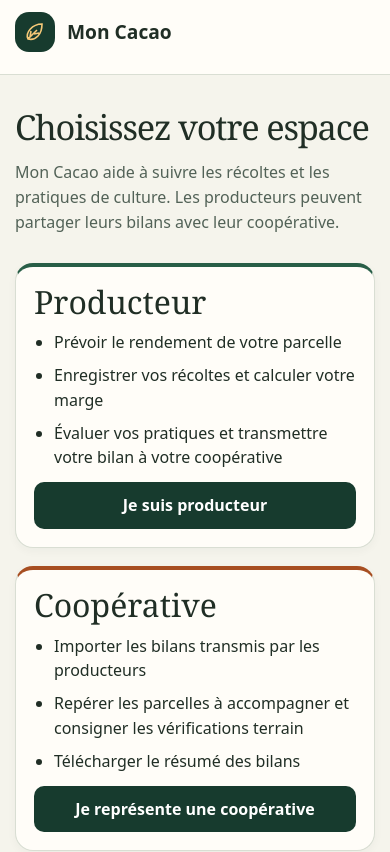
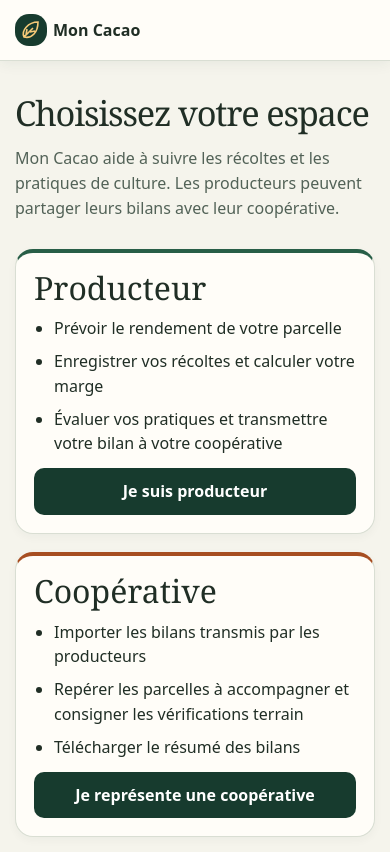
Before and after one commit to patrickeudess/MoncacaoIA, a plain HTML site: page docs/index.html in a window 390 px wide. Shown: the top 852 px of the page. Drawn offline with Linux system fonts and the light colour scheme.

Commit message:
Adapter Mon Cacao à une interface d’application web

```diff
--- a/docs/index.html
+++ b/docs/index.html
@@ -18,12 +18,16 @@
 .coop-section-title{margin:24px 0 0;font-size:1.25rem}.coop-actions-panel{margin-bottom:18px}.coop-action-cards{grid-template-columns:repeat(auto-fit,minmax(min(100%,185px),1fr));margin:14px 0 0}.coop-action{font:inherit;text-align:left;cursor:pointer;color:var(--ink);border-left:4px solid var(--green)}.coop-action:hover{background:var(--mint)}.coop-action:disabled{cursor:default;opacity:.75}.coop-action small{display:block;margin-top:8px}.coop-action[data-action="visit"]{border-left-color:#a53633}.coop-action[data-action="plan"]{border-left-color:#a45615}
 .home-actions{grid-template-columns:repeat(auto-fit,minmax(min(100%,220px),1fr));gap:14px}.home-action{display:flex;flex-direction:column;gap:8px;text-decoration:none;font:inherit;text-align:left;color:var(--ink);cursor:pointer;border-top:4px solid var(--green);min-height:118px}.home-action:disabled{opacity:.75;cursor:default}.home-action:not(:disabled):hover{background:var(--mint);border-color:var(--green)}.home-action strong{font-weight:750}.home-action small{color:var(--muted)}.home-action:focus-visible,[tabindex="-1"]:focus-visible{outline:3px solid #a45615;outline-offset:3px}
 .share-choice{display:flex;align-items:flex-start;gap:10px}.share-choice input{flex:none;width:22px;min-height:22px;margin:2px 0 0}
+
+.top{position:sticky;top:0;z-index:10;box-shadow:0 2px 14px #173b2e12}.top .wrap{gap:clamp(8px,2vw,16px)}.brand{flex:none}.current-space{color:var(--forest);font-size:.85rem;font-weight:750;background:var(--mint);padding:5px 9px;border-radius:8px}.top .nav{margin-left:auto}.mobile-dock{display:none}.hero{padding-block:clamp(22px,4vw,40px)}[id]{scroll-margin-top:95px}
+@media(max-width:850px){.top .wrap{min-height:60px;flex-direction:row;align-items:center;flex-wrap:wrap;padding-block:8px;gap:6px}.top .nav a:not([data-scope="both"]){display:none}.top .nav a{padding-inline:5px;font-size:.8rem}.brand{font-size:1rem;gap:6px}.mark{width:32px;height:32px}.current-space{font-size:.72rem;padding:4px 6px}.mobile-dock:not([hidden]){display:flex;position:fixed;z-index:20;inset:auto 0 0;min-height:60px;padding:6px 6px calc(6px + env(safe-area-inset-bottom));gap:3px;background:var(--white);border-top:1px solid var(--line);box-shadow:0 -4px 16px #173b2e12}.mobile-dock a,.mobile-dock button{display:grid;place-items:center;flex:1;min-width:0;min-height:44px;padding:3px;border:0;border-radius:8px;text-align:center;background:transparent;color:var(--forest);text-decoration:none;font:700 clamp(.65rem,2.5vw,.85rem)/1.15 system-ui;cursor:pointer}.mobile-dock [aria-current]{background:var(--mint)}body.has-dock{padding-bottom:calc(64px + env(safe-area-inset-bottom))}}
 </style>
 </head>
 <body>
 <a class="skip" href="#contenu">Aller au contenu</a>
-<header class="top"><div class="wrap"><a class="brand" href="#espaces"><span class="mark" aria-hidden="true"><svg viewBox="0 0 24 24" fill="none" stroke="currentColor" stroke-width="1.6"><path d="M5 19C2 13 9 4 19 4c0 10-6 17-14 15Zm0 0 9-9m-7 7 1-6m3 3 5-1"/></svg></span>Mon Cacao</a>
+<header class="top"><div class="wrap"><a class="brand" href="#espaces"><span class="mark" aria-hidden="true"><svg viewBox="0 0 24 24" fill="none" stroke="currentColor" stroke-width="1.6"><path d="M5 19C2 13 9 4 19 4c0 10-6 17-14 15Zm0 0 9-9m-7 7 1-6m3 3 5-1"/></svg></span>Mon Cacao</a><span class="current-space" id="current-space" hidden></span>
 <nav class="nav" aria-label="Navigation principale"><a href="#espaces" data-scope="both">Changer d’espace</a><a href="#accueil" data-scope="producer">Producteur</a><a href="#depenses" data-scope="producer">Mes dépenses</a><a href="#recoltes" data-scope="producer">Récoltes</a><a href="#bilan" data-scope="producer">Mon bilan</a><a href="#prevision" data-scope="producer">Estimer ma récolte</a><a href="#durabilite" data-scope="producer">Mes pratiques</a><a href="#cooperative" data-scope="coop">Coopérative</a></nav></div></header>
+<nav class="mobile-dock" aria-label="Raccourcis de l’espace" hidden><a href="#accueil" data-dock="producer">Accueil</a><a href="#depenses" data-dock="producer">Dépenses</a><a href="#recoltes" data-dock="producer">Récoltes</a><a href="#bilan" data-dock="producer">Bilan</a><a href="#prevision" data-dock="producer">Prévision</a><button type="button" data-dock="coop" data-jump="coop-summary-title">Résumé</button><button type="button" data-dock="coop" data-jump="coop-receive-title">Bilans</button><button type="button" data-dock="coop" data-jump="coop-production-title">Production</button><button type="button" data-dock="coop" data-jump="coop-actions-title">Suivi</button></nav>
 <main class="wrap" id="contenu" tabindex="-1">
 <aside id="producer-example" class="panel" style="margin-bottom:16px" hidden><p id="producer-example-label" style="margin:0 0 8px"></p><button class="button secondary" id="producer-example-toggle" type="button"></button></aside>
 <section id="espaces" data-page>
@@ -33,7 +37,7 @@
 <article class="panel role-card"><h2>Coopérative</h2><ul><li>Importer les bilans transmis par les producteurs</li><li>Repérer les parcelles à accompagner et consigner les vérifications terrain</li><li>Télécharger le résumé des bilans</li></ul><a class="button" href="#cooperative">Je représente une coopérative</a></article>
 </div></section>
 <section id="accueil" data-page hidden>
-<div class="hero"><div><span class="eyebrow">Carnet de parcelle</span><h1>Pilotez votre<br>culture du cacao.</h1><p>Retrouvez vos chiffres et choisissez votre prochaine action.</p></div>
+<div class="hero"><div><h1>Mon carnet</h1><p>Retrouvez vos chiffres et choisissez votre prochaine action.</p></div>
 <svg class="hero-art" viewBox="0 0 240 204" fill="none" stroke="currentColor" stroke-width="1.5" aria-hidden="true"><circle cx="120" cy="102" r="94" opacity=".24"/><ellipse cx="120" cy="102" rx="80" ry="93" transform="rotate(55 120 102)" opacity=".18"/><path d="M150 45c-36 1-89 30-97 73-6 32 17 48 45 43 43-8 79-59 75-95-1-15-10-21-23-21Z" fill="#315741"/><path d="M58 149c28-7 71-58 100-101M56 139c3-38 55-59 93-92M67 156c41-2 73-43 98-101M173 55c10-7 16-15 19-28M180 48c17 1 27-4 35-16-15-3-26 3-35 16ZM181 43c-14-8-19-18-17-30 12 5 20 16 17 30Z"/></svg>
 </div>
 <h2>Que voulez-vous faire ?</h2><div class="cards home-actions"><a class="card home-action" href="#depenses"><strong>Mes dépenses</strong><small>Noter ce que j’ai payé pour ma parcelle.</small></a><a class="card home-action" href="#prevision"><strong>Estimer ma récolte</strong></a><a class="card home-action" href="#recoltes"><strong>Noter ma récolte</strong><small>Enregistrer la quantité récoltée, le prix et les dépenses.</small></a><a class="card home-action" href="#bilan"><strong>Mon bilan</strong><small>Voir les ventes, les dépenses et le cacao à vendre.</small></a><a class="card home-action" href="#durabilite"><strong>Améliorer ma parcelle</strong><small>Faire mon bilan et obtenir des conseils.</small></a></div><h2>Mes derniers résultats</h2><div class="cards" aria-label="Dernier relevé et dernier bilan"><div class="card">Dernier rendement<strong class="metric" id="yield">À renseigner</strong></div><div class="card">Reste après dépenses<strong class="metric" id="margin">À renseigner</strong></div><div class="card">Dernière note de la parcelle<strong class="metric" id="latest-score">À renseigner</strong></div></div>
@@ -231,6 +235,16 @@ function route(moveFocus) {
   const active = pages.includes(target) ? target : "espaces";
   const scope = active === "espaces" ? "" : active === "cooperative" ? "coop" : "producer";
   find("#producer-example").hidden = scope !== "producer";
+  const spaceLabel = find("#current-space");
+  spaceLabel.hidden = !scope;
+  spaceLabel.textContent = scope === "producer" ? "Producteur" : "Coopérative";
+  find(".mobile-dock").hidden = !scope;
+  document.body.classList.toggle("has-dock", !!scope);
+  for (const shortcut of document.querySelectorAll("[data-dock]")) {
+    shortcut.hidden = shortcut.dataset.dock !== scope;
+    if (shortcut.hash === "#" + active) shortcut.setAttribute("aria-current", "page");
+    else shortcut.removeAttribute("aria-current");
+  }
   for (const page of document.querySelectorAll("[data-page]")) page.hidden = page.id !== active;
   for (const link of document.querySelectorAll(".nav a")) {
     link.hidden = !scope || (link.dataset.scope !== "both" && (active === "accueil" || active === "cooperative" || link.dataset.scope !== scope));
@@ -818,7 +832,7 @@ find("#coop-export").addEventListener("click", () => {
 if (!coopState.reports.length) find("#coop-demo").click();
 else renderCoop();
 
-for (const shortcut of document.querySelectorAll(".home-action[data-jump]")) {
+for (const shortcut of document.querySelectorAll("[data-jump]")) {
   shortcut.addEventListener("click", () => {
     const destination = document.getElementById(shortcut.dataset.jump);
     if (shortcut.hash && location.hash !== shortcut.hash) pendingHomeJump = destination;
```
